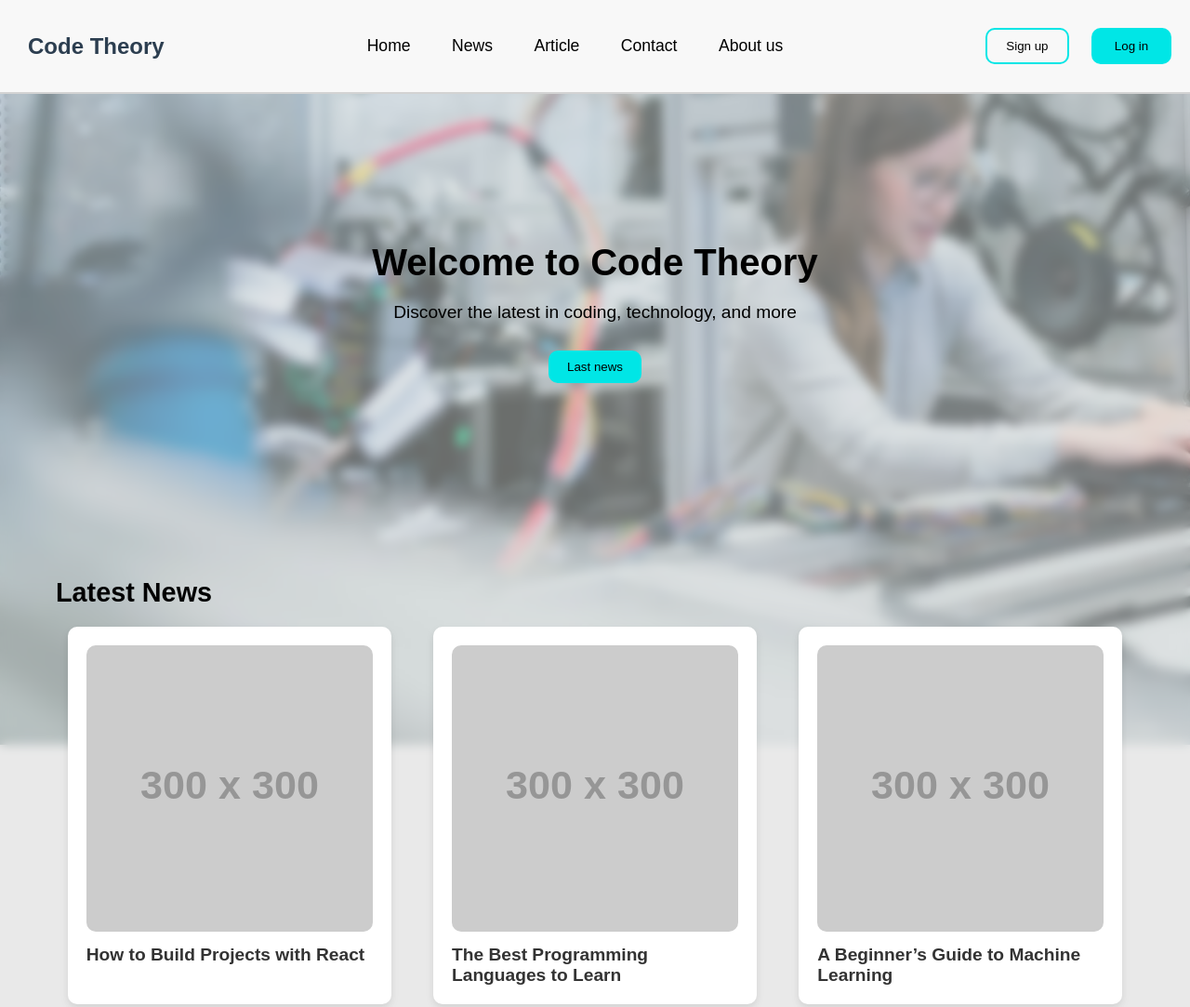
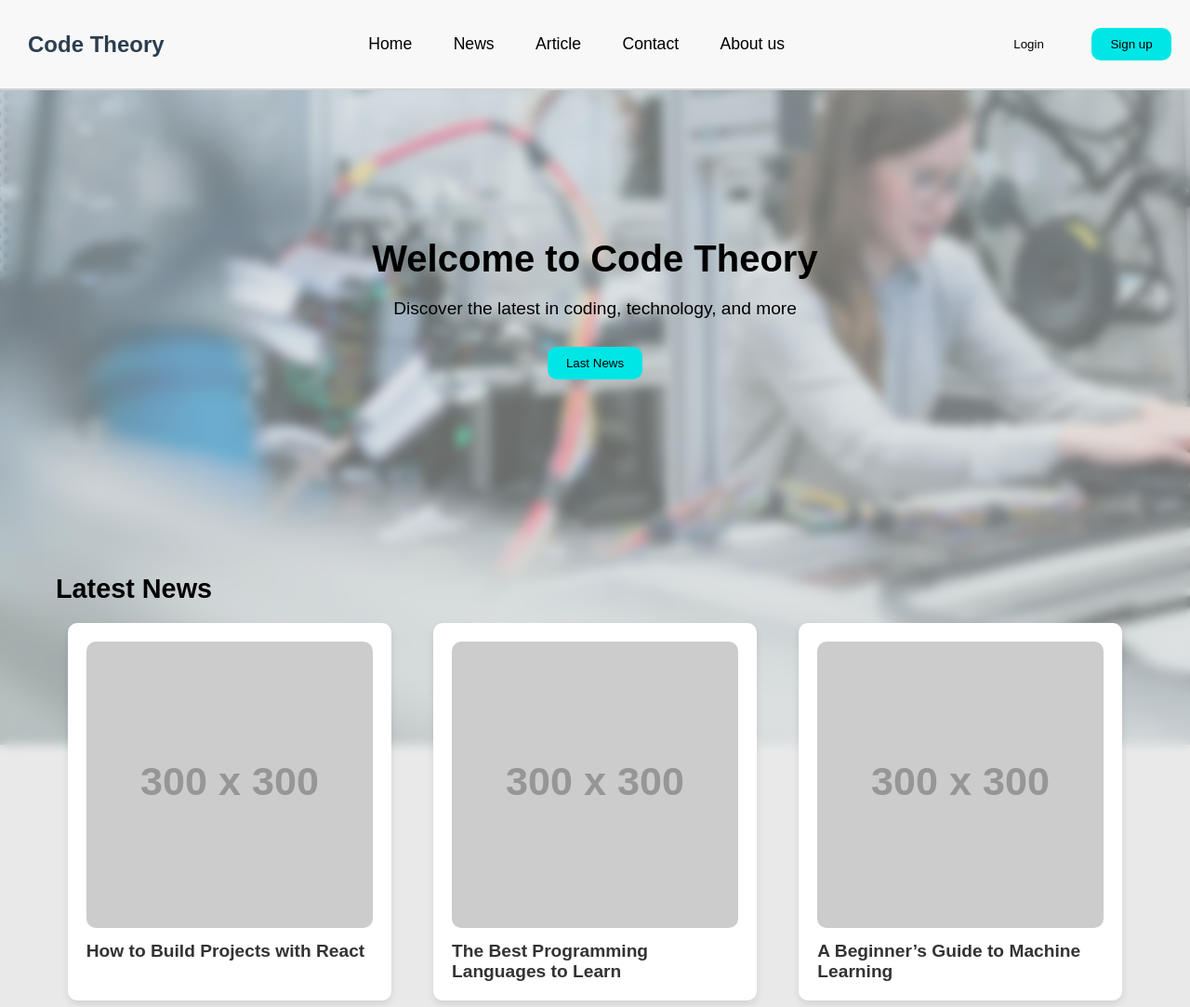
Before and after one commit to 0ACE/Code-Theory, a plain HTML site: page index.html in a window 1280 px wide. Shown: the top 1083 px of the page at 93% size. Drawn offline with Linux system fonts and the light colour scheme; placeholder pictures from the web are drawn by us.

Commit message:
edited the login and sign up buttons, changed logo from text to link

```diff
--- a/index.html
+++ b/index.html
@@ -10,7 +10,7 @@
     <div class="content">
         <header>
             <div class="logo">
-                <h1><span class="nowrap">Code Theory</span></h1>
+                <h1><span class="nowrap"><a class="logo" href="https://0ace.github.io/Code-Theory">Code Theory</a></span></h1>
             </div>
             <nav>
                 <a class="hr-Links" href="#">Home</a>
@@ -20,14 +20,14 @@
                 <a class="hr-Links" href="#">About us</a>
             </nav>
             <div class="log-in">
-                <button class="btn-Size btn sign-Up-Btn">Sign up</button>
-                <button class="btn-Size btn log-In-Btn">Log in</button>
+                <button class="btn-Size btn log-In-Btn" id="log-In-Btn">Login</button>
+                <button class="btn-Size btn sign-Up-Btn" id="sign-Up-Btn">Sign up</button>
             </div>
         </header>
         <section class="banner">
             <h2>Welcome to <span class="underlined underline-overflow">Code Theory</span></h2>
             <p>Discover the latest in coding, technology, and more</p>
-            <button class="btn">Last news</button>
+            <button class="btn">Last News</button>
         </section>
 
         <section class="latest-news">
--- a/style.css
+++ b/style.css
@@ -17,6 +17,11 @@ body {
     background-position: 0px -400px;
     background-repeat: no-repeat;
     backdrop-filter: blur(6px);
+}
+
+span .logo {
+    text-decoration: none;
+    color: #2c3e50;
 }
 
 /* Main content should expand to take available space */
@@ -145,11 +150,31 @@ nav a:hover {
 
 .btn {
     background-color: rgb(0, 230, 230);
-    border: rgb(0, 230, 230) 23px solid;
     cursor: pointer;
     transition: all 0.3s;
 }
 
+#log-In-Btn {
+    background-color: #f8f8f8;
+    cursor: pointer;
+    transition: all 0.3s;
+}
+
+#log-In-Btn:hover {
+    background-color: #f8f8f8;
+    text-decoration: underline;
+}
+
+
+
+/* .sign-Up-Btn:hover {
+    background-color: rgb(0, 202, 202);
+    border: rgb(0, 202, 202) 2px solid;
+    cursor: pointer;
+    transition: all 0.3s;
+} */
+
+/*
 .log-in .sign-Up-Btn {
     background-color: #f8f8f8;
     border: rgb(0, 230, 230) 2px solid;
@@ -174,7 +199,7 @@ nav a:hover {
     border: rgb(0, 202, 202) 2px solid;
     cursor: pointer;
     transition: all 0.3s;
-}
+} */
 
 
 .btn:hover {
```
